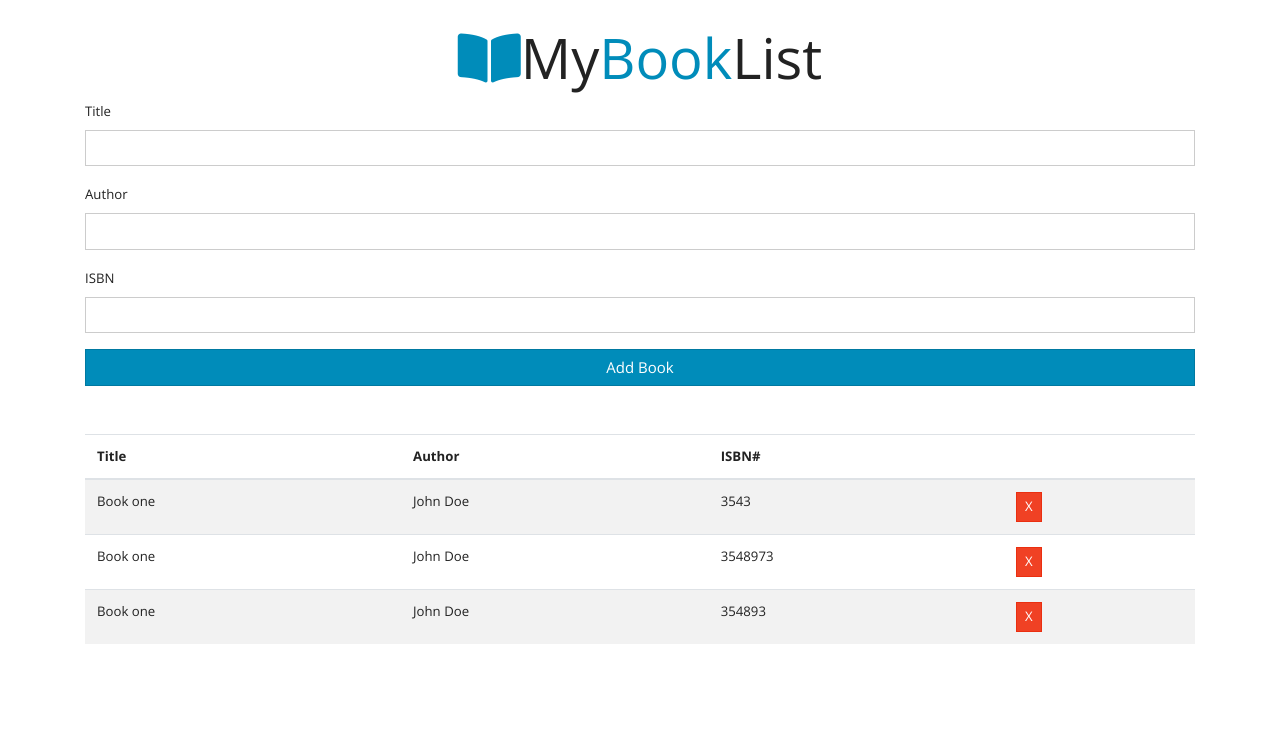
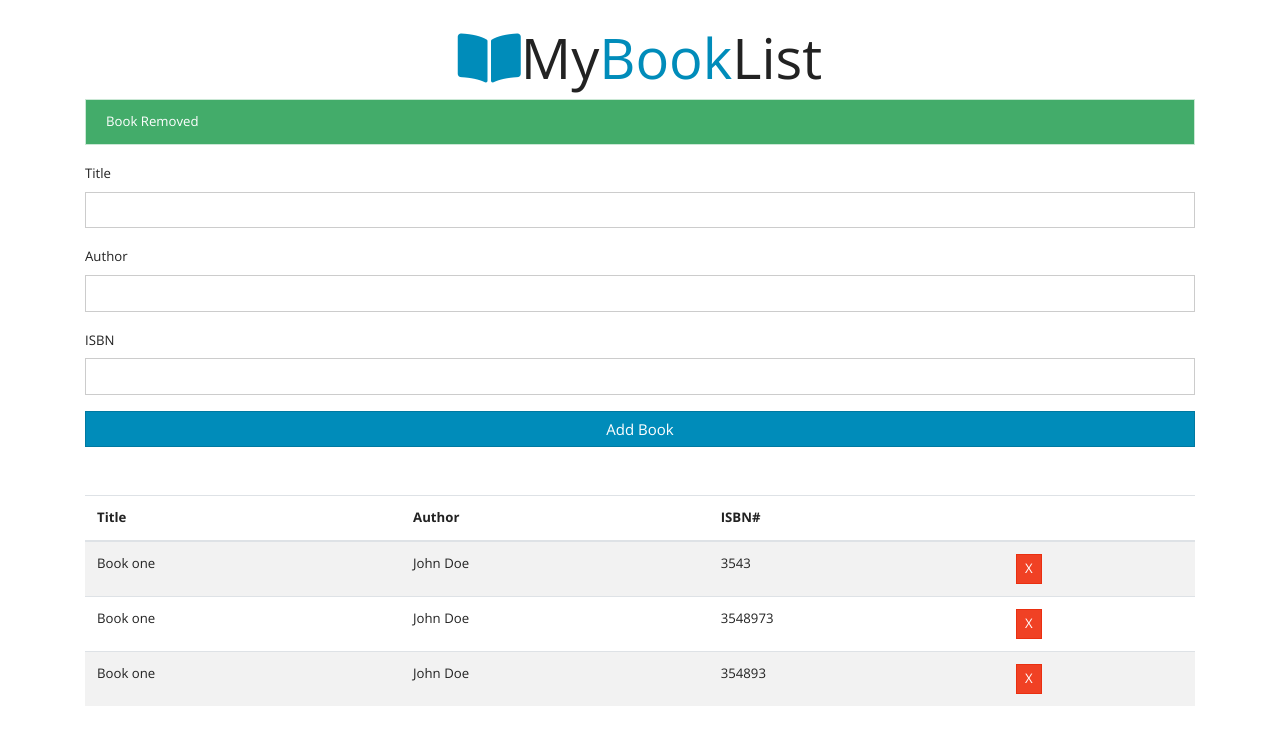
Before and after one commit to nishathapa/MyBookListApp, a plain HTML site: page index.html in a window 1280 px wide. Both pictures are taken after a click on the element 640 px from the left and 561 px from the top of the page. Drawn offline with nearby package versions, Linux system fonts and the light colour scheme.

Commit message:
Updated Book-list app

```diff
--- a/app.js
+++ b/app.js
@@ -61,6 +61,18 @@ class UI {
         }
     }
 
+    static showAlert(message, className) {
+        const div = document.createElement('div');
+        div.className = `alert alert-${className}`;
+        div.appendChild(document.createTextNode(message));
+        const container = document.querySelector('.container');
+        const form = document.querySelector('#book-form');
+        container.insertBefore(div, form);
+
+        // vanish in 3 seconds
+        setTimeout(() => document.querySelector('.alert').remove(), 3000);
+    }
+
     static clearFields(){
             document.querySelector('#title').value = '';
             document.querySelector('#author').value = '';
@@ -90,6 +102,11 @@ document.querySelector('#book-form').addEventListener('submit', (e) => {
     const author = document.querySelector('#author').value;
     const isbn = document.querySelector('#isbn').value;
 
+
+    //Validate
+    if(title === '' || author === '' || isbn === ''){
+        UI.showAlert('Please fill in all the fields', 'success');
+    } else {
         //Instantiate book
 
         const book = new Book(title, author, isbn);
@@ -97,8 +114,12 @@ document.querySelector('#book-form').addEventListener('submit', (e) => {
         //Add book to UI
         UI.addBookToList(book);
 
+        //Show success message
+        UI.showAlert('Book Added', 'success');
+
         // Clear fields
         UI.clearFields();
+    }
 });
 
 
@@ -106,4 +127,7 @@ document.querySelector('#book-form').addEventListener('submit', (e) => {
 
 document.querySelector('#book-list').addEventListener('click', (e) => {
     UI.deleteBook(e.target)
+
+     //Show success message
+     UI.showAlert('Book Removed', 'success');
 });
```
Also changed, not shown: index.html (line endings or trailing spaces). Lines whose indentation alone changed are shown as unchanged.
